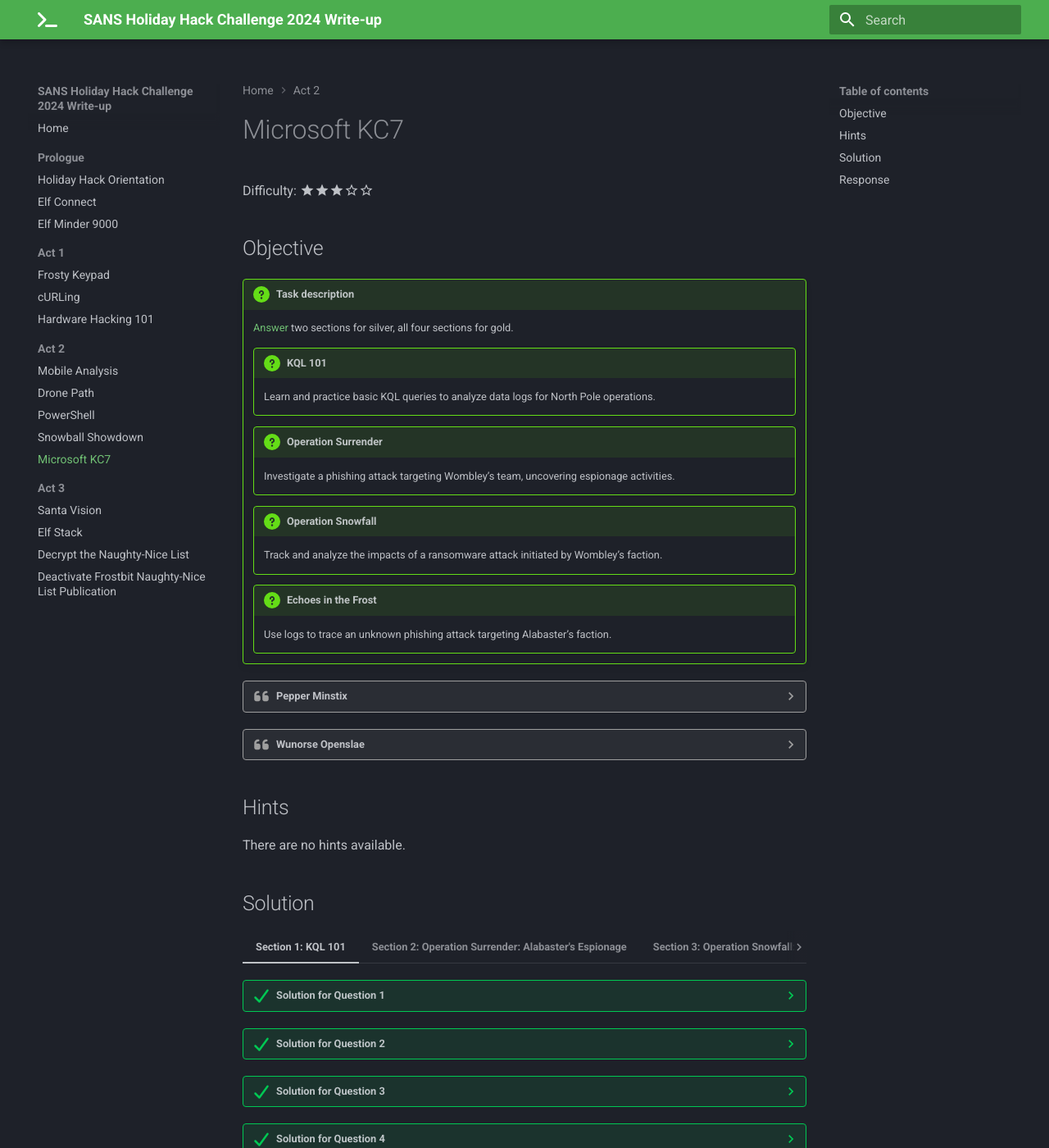
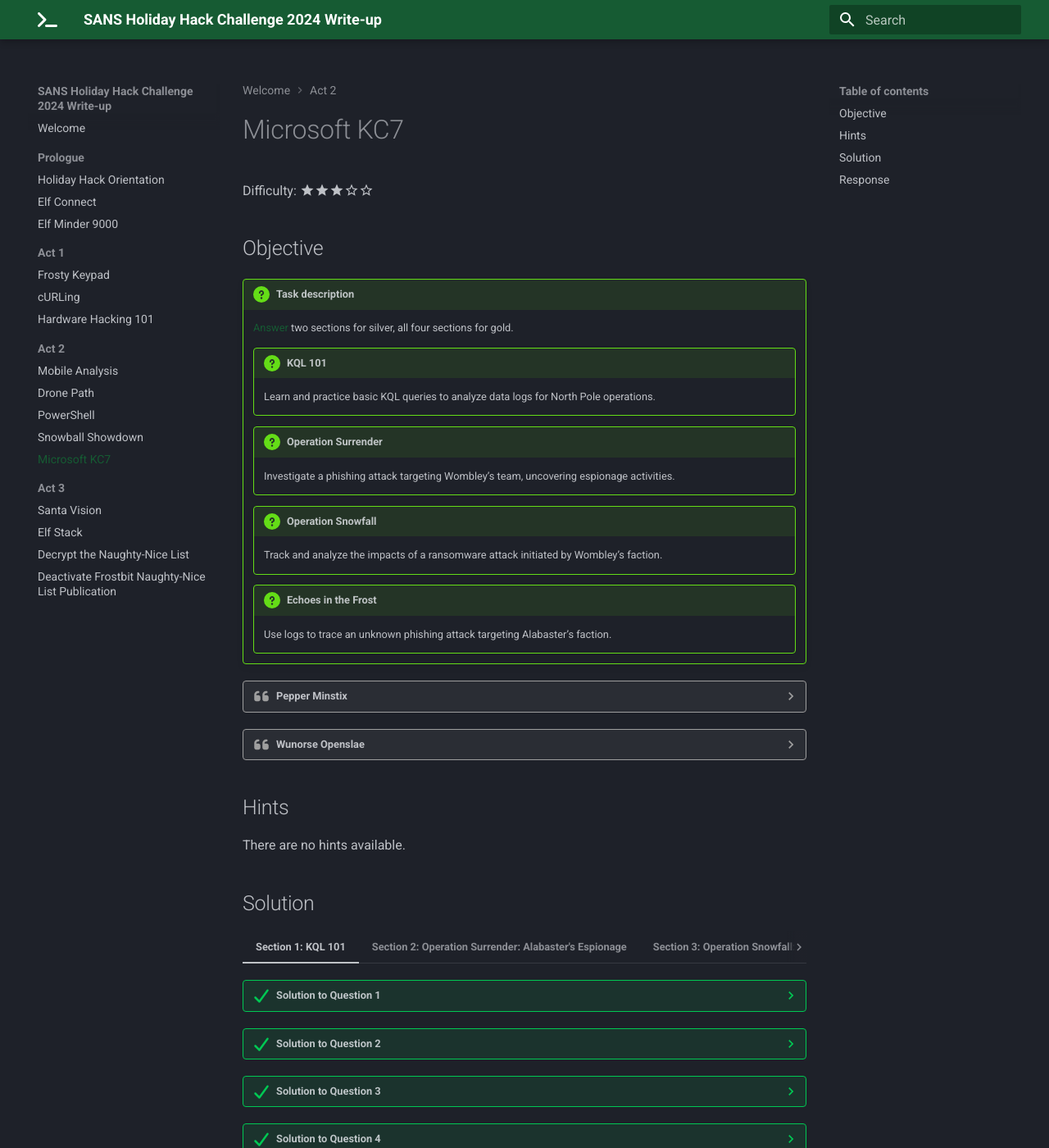
Before and after one commit to TomInTheBytes/SANS-HHC-2024, an MkDocs documentation site: the page built from docs/act_2/microsoft_kc7.md, in a window 1280 px wide and 1400 px high. Shown: the whole window at 82% size. Built offline with MkDocs 1.6.1 and Material for MkDocs 9.7.7, drawn with Linux system fonts in a browser that asks for light colours; some of the changed text lies outside the part shown.

Commit message:
final adjustments

````diff
--- a/docs/act_2/microsoft_kc7.md
+++ b/docs/act_2/microsoft_kc7.md
@@ -70,15 +70,15 @@
 
 === "Section 1: KQL 101"
 
-    ??? success "Solution for Question 1"
+    ??? success "Solution to Question 1"
 
         Answer: ```let's do this```
 
-    ??? success "Solution for Question 2"
+    ??? success "Solution to Question 2"
 
         Answer: ```when in doubt take 10```
 
-    ??? success "Solution for Question 3"
+    ??? success "Solution to Question 3"
 
         ``` kql
         Employees
@@ -86,7 +86,7 @@
         ```
         Answer: ```90```
 
-    ??? success "Solution for Question 4"
+    ??? success "Solution to Question 4"
 
         ``` kql
         Employees
@@ -95,11 +95,11 @@
         ```
         Answer: ```Shinny Upatree```
 
-    ??? success "Solution for Question 5"
+    ??? success "Solution to Question 5"
 
         Answer: ```Operator```
 
-    ??? success "Solution for Question 6"
+    ??? success "Solution to Question 6"
 
         ``` kql
         let email = Employees
@@ -112,7 +112,7 @@
 
         Answer: ```31```
 
-    ??? success "Solution for Question 7"
+    ??? success "Solution to Question 7"
 
         ``` kql
         Email
@@ -123,7 +123,7 @@
 
         Answer: ```32```
 
-    ??? success "Solution for Question 8"
+    ??? success "Solution to Question 8"
 
         ``` kql
         let ip = Employees
@@ -137,7 +137,7 @@
 
         Answer: ```4```
 
-    ??? success "Solution for Question 9"
+    ??? success "Solution to Question 9"
 
         ``` kql
         PassiveDns
@@ -148,7 +148,7 @@
 
         Answer: ```10```
 
-    ??? success "Solution for Question 10"
+    ??? success "Solution to Question 10"
 
         ``` kql
         let twinkle_ips =
@@ -165,11 +165,11 @@
 
 === "Section 2: Operation Surrender: Alabaster's Espionage"
 
-    ??? success "Solution for Question 1"
+    ??? success "Solution to Question 1"
 
         Answer: ```surrender``
 
-    ??? success "Solution for Question 2"
+    ??? success "Solution to Question 2"
 
         ``` kql
         Email
@@ -179,7 +179,7 @@
 
         Answer: ```surrender@northpolemail.com```
 
-    ??? success "Solution for Question 3"
+    ??? success "Solution to Question 3"
 
         ``` kql
         Email
@@ -190,7 +190,7 @@
 
         Answer: ```22```
 
-    ??? success "Solution for Question 4"
+    ??? success "Solution to Question 4"
 
         ``` kql
         Email
@@ -201,7 +201,7 @@
 
         Answer: ```Team_Wombley_Surrender.doc```
 
-    ??? success "Solution for Question 5"
+    ??? success "Solution to Question 5"
 
         ``` kql
         Employees
@@ -216,7 +216,7 @@
 
         Answer: ```Joyelle Tinseltoe```
 
-    ??? success "Solution for Question 6"
+    ??? success "Solution to Question 6"
 
         ``` kql
         let user_host = Employees
@@ -230,7 +230,7 @@
 
         Answer: ```keylogger.exe```
 
-    ??? success "Solution for Question 7"
+    ??? success "Solution to Question 7"
 
         ``` kql
         let flag = "keylogger.exe";
@@ -242,11 +242,11 @@
 
 === "Section 3: Operation Snowfall: Team Wombley's Ransomware Raid"
 
-    ??? success "Solution for Question 1"
+    ??? success "Solution to Question 1"
 
         Answer: ```snowfall```
 
-    ??? success "Solution for Question 2"
+    ??? success "Solution to Question 2"
 
         ``` kql
         AuthenticationEvents
@@ -258,7 +258,7 @@
 
         Answer: ```59.171.58.12```
 
-    ??? success "Solution for Question 3"
+    ??? success "Solution to Question 3"
 
         ``` kql
         AuthenticationEvents
@@ -270,7 +270,7 @@
 
         Answer: ```23```
 
-    ??? success "Solution for Question 4"
+    ??? success "Solution to Question 4"
 
         ``` kql
         AuthenticationEvents
@@ -281,7 +281,7 @@
 
         Answer: ```RDP```
 
-    ??? success "Solution for Question 5"
+    ??? success "Solution to Question 5"
 
         ``` kql
         let user_host = Employees
@@ -299,7 +299,7 @@
 
         Answer: ```Secret_Files.zip```
 
-    ??? success "Solution for Question 6"
+    ??? success "Solution to Question 6"
 
         ``` kql
         let user_host = Employees
@@ -317,7 +317,7 @@
 
         Answer: ```EncryptEverything.exe```
 
-    ??? success "Solution for Question 7"
+    ??? success "Solution to Question 7"
 
         ``` kql
         let flag = "EncryptEverything.exe";
@@ -329,11 +329,11 @@
 
 === "Section 4: Echoes in the Frost: Tracking the Unknown Threat"
 
-    ??? success "Solution for Question 1"
+    ??? success "Solution to Question 1"
 
         Answer: ```stay frosty```
 
-    ??? success "Solution for Question 2"
+    ??? success "Solution to Question 2"
 
         ``` kql
         Email
@@ -344,7 +344,7 @@
 
         Answer: ```2024-12-12T14:48:55Z```
 
-    ??? success "Solution for Question 3"
+    ??? success "Solution to Question 3"
 
         ``` kql
         let ip = Employees
@@ -359,7 +359,7 @@
 
         Answer: ```2024-12-12T15:13:55Z```
 
-    ??? success "Solution for Question 4"
+    ??? success "Solution to Question 4"
 
         ``` kql
         PassiveDns
@@ -369,7 +369,7 @@
 
         Answer: ```182.56.23.122```
 
-    ??? success "Solution for Question 5"
+    ??? success "Solution to Question 5"
 
         ``` kql
         AuthenticationEvents
@@ -378,7 +378,7 @@
 
         Answer: ```WebApp-ElvesWorkshop```
 
-    ??? success "Solution for Question 6"
+    ??? success "Solution to Question 6"
 
         ``` kql
         let auth_time = toscalar(AuthenticationEvents
@@ -391,7 +391,7 @@
 
         Answer: ```Invoke-Mimikatz.ps1```
 
-    ??? success "Solution for Question 7"
+    ??? success "Solution to Question 7"
 
         ``` kql
         let ip = Employees
@@ -411,7 +411,7 @@
 
         Answer: ```2024-12-12T15:14:38Z```
 
-    ??? success "Solution for Question 8"
+    ??? success "Solution to Question 8"
 
         ``` kql
         let user_ip = Employees
@@ -431,7 +431,7 @@
 
         Answer: ```compromisedchristmastoys.com```
 
-    ??? success "Solution for Question 9"
+    ??? success "Solution to Question 9"
 
         ``` kql
         let ip = Employees
@@ -451,7 +451,7 @@
 
         Answer: ```sqlwriter.exe```
 
-    ??? success "Solution for Question 10"
+    ??? success "Solution to Question 10"
 
         ``` kql
         let ip = Employees
@@ -471,7 +471,7 @@
 
         Answer: ```frosty```
 
-    ??? success "Solution for Question 11"
+    ??? success "Solution to Question 11"
 
         ``` kql
         let finalflag = "frosty";
--- /dev/null
+++ b/docs/stylesheets/extra.css
@@ -0,0 +1,4 @@
+:root {
+  --md-primary-fg-color: #165b33;
+  --md-accent-fg-color: #bb2528;
+}
--- a/mkdocs.yml
+++ b/mkdocs.yml
@@ -4,8 +4,8 @@
   name: material
   palette:
     scheme: slate
-    primary: green
-    accent: red
+    primary: custom
+    accent: custom
   icon:
     logo: fontawesome/solid/terminal
     admonition:
@@ -31,6 +31,8 @@
     - content.tooltips
 plugins:
   - search
+extra_css:
+  - stylesheets/extra.css
 markdown_extensions:
   # Python Markdown
   - toc:
@@ -65,7 +67,7 @@
   - def_list
   - tables
 nav:
-  - Home: index.md
+  - Welcome: index.md
   - Prologue:
       - Holiday Hack Orientation: prologue/holiday_hack_orientation.md
       - Elf Connect: prologue/elf_connect.md
````
Also changed, not shown: docs/index.md (+97 -1 lines), docs/prologue/elf_connect.md (+7 -6 lines), docs/prologue/elf_minder_9000.md (+5 -4 lines), docs/images/other/home_1.png (added), docs/images/other/santa_1.png (added).
